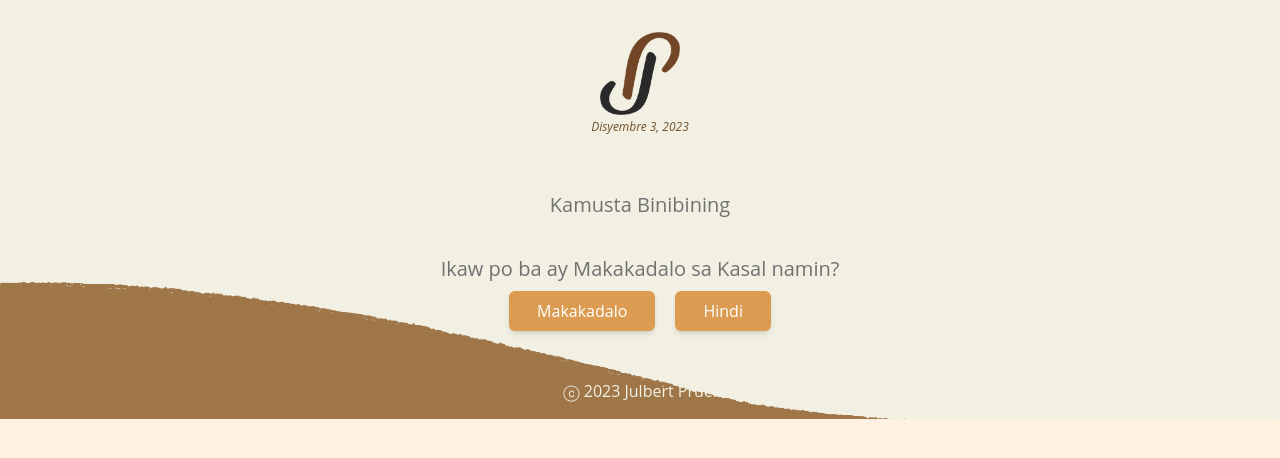
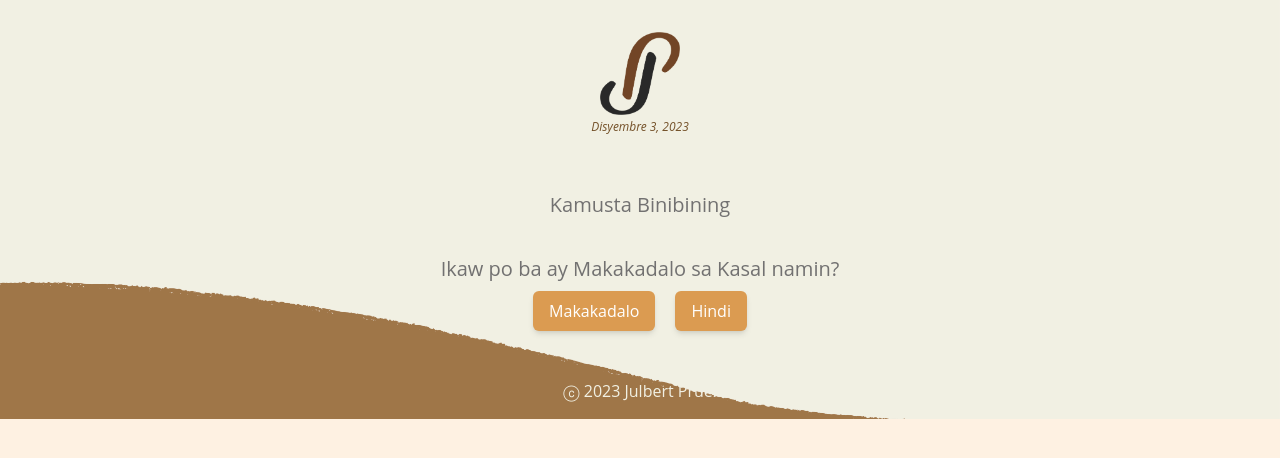
Before and after one commit to bherthchavez/wedding_site, a React (Vite) app: page /rsvp/1 in a window 1280 px wide. Shown: the top 458 px of the page. Built offline with nearby package versions, Linux system fonts and the light colour scheme; no server answers; the database is empty; a web font is replaced by a local one.

Commit message:
Update Rsvp.jsx

```diff
--- a/src/components/Rsvp.jsx
+++ b/src/components/Rsvp.jsx
@@ -28,7 +28,6 @@ function Rsvp() {
           setFoundInvited(existing)
           setBtnStatus(existing.status)
         }
-
       } catch (error) {
         console.log('Error fetching data:', error);
       }
@@ -46,7 +45,6 @@ function Rsvp() {
       .doc(params.id)
       .update({ status: "attending" })
       .then(() => {
-        console.log("status updated!");
         setRefetchTrigger(prev => !prev)
       }).catch((error) => {
         console.log(error.message)
@@ -59,7 +57,6 @@ function Rsvp() {
       .doc(params.id)
       .update({ status: "not attending" })
       .then(() => {
-        console.log("status updated!");
         setRefetchTrigger(prev => !prev)
       }).catch((error) => {
         console.log(error.message)
@@ -101,8 +98,8 @@ function Rsvp() {
             <button
               onClick={attending}
               className={btnStatus.toLowerCase() === `pending` || btnStatus.toLowerCase() === `not attending`
-                ? `py-2 px-7 bg-transparent border-2 border-gray-500 rounded-md text-gray-600 hover:bg-[#db9b51] hover:text-white hover:border-none hover:shadow-md`
-                : `py-2 px-7  bg-[#db9b51] text-white shadow-md rounded-md  hover:shadow-none `
+                ? `py-2 px-4 bg-transparent border-2 border-gray-500 rounded-md text-gray-600 hover:bg-[#db9b51] hover:text-white hover:border-none hover:shadow-md`
+                : `py-2 px-4  bg-[#db9b51] text-white shadow-md rounded-md  hover:shadow-none `
               }
 
             >
@@ -112,8 +109,8 @@ function Rsvp() {
             <button
               onClick={notAttending}
               className={btnStatus.toLowerCase() === `pending` || btnStatus.toLowerCase() === `attending`
-                ? `py-2 px-7 bg-transparent border-2 border-gray-500 rounded-md text-gray-600 hover:bg-[#db9b51] hover:text-white hover:border-none hover:shadow-md`
-                : `py-2 px-7  bg-[#db9b51] text-white shadow-md rounded-md  hover:shadow-none `
+                ? `py-2 px-4 bg-transparent border-2 border-gray-500 rounded-md text-gray-600 hover:bg-[#db9b51] hover:text-white hover:border-none hover:shadow-md`
+                : `py-2 px-4  bg-[#db9b51] text-white shadow-md rounded-md  hover:shadow-none `
               }
 
             >
```
